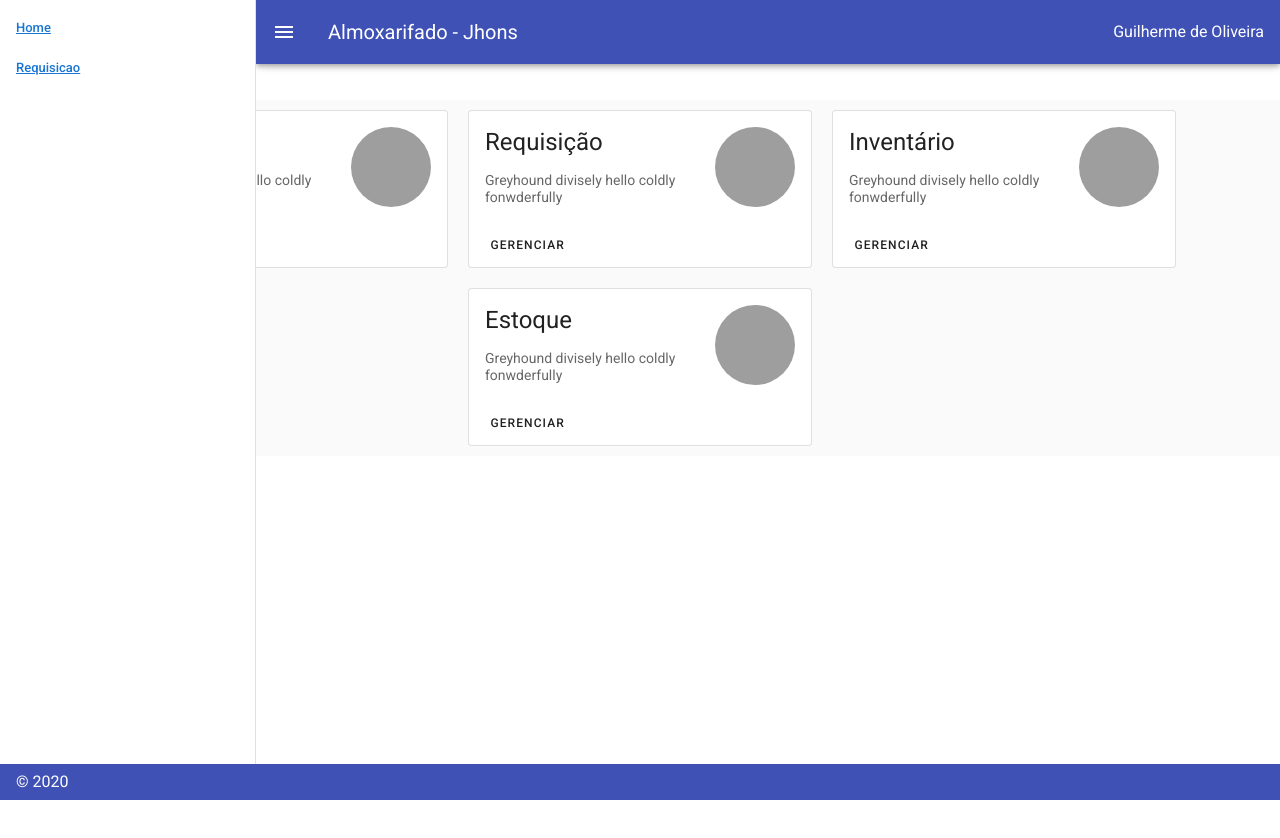
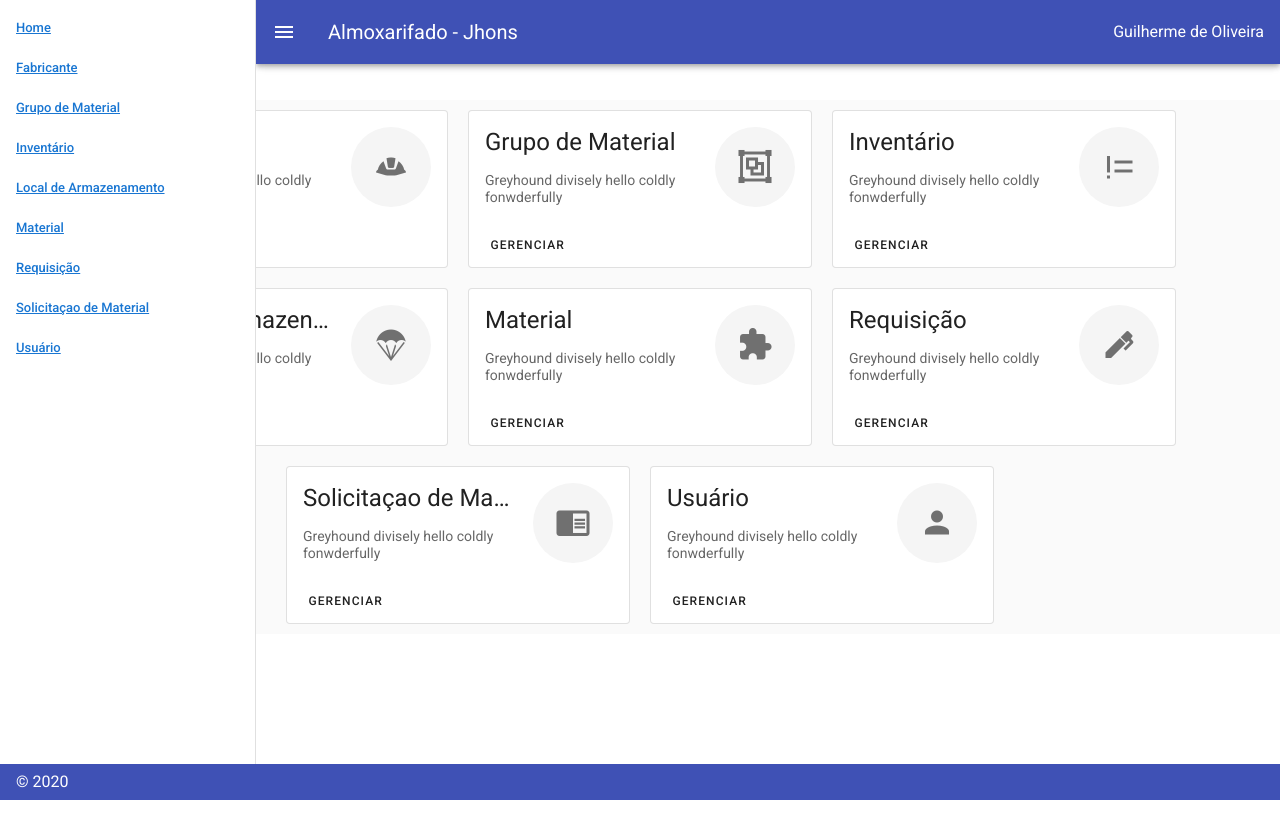
Before and after one commit to guilherme-de-oliveira/almox-app, a Vue app: page / in a window 1280 px wide. Shown: the top 838 px of the page. Built offline with nearby package versions, Linux system fonts and the light colour scheme.

Commit message:
Modiefied Menu Items
Items, icons and side menu update

```diff
--- a/src/App.vue
+++ b/src/App.vue
@@ -14,10 +14,10 @@
                 </router-link>
             </v-list-item-title>
         </v-list-item>
-        <v-list-item link>
+        <v-list-item link v-for="item in data" :key="item.action">
             <v-list-item-title>
-                <router-link to="./requisicao">
-                    Requisicao
+                <router-link :to="item.action">
+                    {{ item.cabecalho }}
                 </router-link>
             </v-list-item-title>
         </v-list-item>
@@ -52,7 +52,58 @@
     },
     data: () => ({
       drawer: null,
-      user: 'Guilherme de Oliveira'
+      user: 'Guilherme de Oliveira',
+      data: {
+        fabricante: {
+          action: '/fabricante',
+          cabecalho: 'Fabricante',
+          descritivo: 'Greyhound divisely hello coldly fonwderfully',
+          tipo: 'Gerenciar'
+        },
+        grupoMaterial: {
+          action: '/grupoMaterial',
+          cabecalho: 'Grupo de Material',
+          descritivo: 'Greyhound divisely hello coldly fonwderfully',
+          tipo: 'Gerenciar'
+        },
+        inventario: {
+          action: '/inventario',
+          cabecalho: 'Inventário',
+          descritivo: 'Greyhound divisely hello coldly fonwderfully',
+          tipo: 'Gerenciar'
+        },
+        local: {
+          action: '/local',
+          cabecalho: 'Local de Armazenamento',
+          descritivo: 'Greyhound divisely hello coldly fonwderfully',
+          tipo: 'Gerenciar'
+        },
+        material: {
+          action: '/material',
+          cabecalho: 'Material',
+          descritivo: 'Greyhound divisely hello coldly fonwderfully',
+          tipo: 'Gerenciar'
+        },
+        requisicao: {
+          action: '/requisicao',
+          cabecalho: 'Requisição',
+          descritivo: 'Greyhound divisely hello coldly fonwderfully',
+          tipo: 'Gerenciar'
+        },
+
+        solicitacaoMaterial: {
+          action: '/solicitacaoMaterial',
+          cabecalho: 'Solicitaçao de Material',
+          descritivo: 'Greyhound divisely hello coldly fonwderfully',
+          tipo: 'Gerenciar'
+        },
+        usuario: {
+          action: '/usuario',
+          cabecalho: 'Usuário',
+          descritivo: 'Greyhound divisely hello coldly fonwderfully',
+          tipo: 'Gerenciar'
+        },
+      },
     }),
   }
 </script>
--- a/src/components/Cards.vue
+++ b/src/components/Cards.vue
@@ -10,10 +10,9 @@
         <v-list-item-subtitle> {{ descritivo }} </v-list-item-subtitle>
       </v-list-item-content>
 
-      <v-list-item-avatar
-        size="80"
-        color="grey"
-      ></v-list-item-avatar>
+      <v-list-item-avatar size="80" color="#F5F5F5">
+        <v-icon large> {{ icone }} </v-icon>
+      </v-list-item-avatar>
     </v-list-item>
 
     <v-card-actions>
@@ -31,6 +30,7 @@
       cabecalho: String,
       descritivo: String,
       tipo: String,
+      icone: String,
     },
     data: () => ({
       // action: '/usuario',
--- a/src/views/Home.vue
+++ b/src/views/Home.vue
@@ -12,7 +12,8 @@
         :action="value.action"
         :cabecalho="value.cabecalho"
         :descritivo="value.descritivo"
-        :tipo="value.tipo"/>
+        :tipo="value.tipo"
+        :icone="value.icone"/>
     </v-item>
         </v-row>
     </v-col>
@@ -29,36 +30,69 @@ import Cards from '../components/Cards';
     },
     data: () => ({
       data: {
-        usuario: {
-          action: '/usuario',
-          cabecalho: 'Home',
+        fabricante: {
+          action: '/fabricante',
+          cabecalho: 'Fabricante',
           descritivo: 'Greyhound divisely hello coldly fonwderfully',
-          tipo: 'Gerenciar'
+          tipo: 'Gerenciar',
+          icone: 'mdi-hard-hat',
+        },
+        grupoMaterial: {
+          action: '/grupoMaterial',
+          cabecalho: 'Grupo de Material',
+          descritivo: 'Greyhound divisely hello coldly fonwderfully',
+          tipo: 'Gerenciar',
+          icone: 'mdi-group',
+        },
+        inventario: {
+          action: '/inventario',
+          cabecalho: 'Inventário',
+          descritivo: 'Greyhound divisely hello coldly fonwderfully',
+          tipo: 'Gerenciar',
+          icone: 'mdi-not-equal',
+        },
+        local: {
+          action: '/local',
+          cabecalho: 'Local de Armazenamento',
+          descritivo: 'Greyhound divisely hello coldly fonwderfully',
+          tipo: 'Gerenciar',
+          icone: 'mdi-parachute'
+        },
+        material: {
+          action: '/material',
+          cabecalho: 'Material',
+          descritivo: 'Greyhound divisely hello coldly fonwderfully',
+          tipo: 'Gerenciar',
+          icone: 'mdi-puzzle'
         },
         requisicao: {
           action: '/requisicao',
           cabecalho: 'Requisição',
           descritivo: 'Greyhound divisely hello coldly fonwderfully',
-          tipo: 'Gerenciar'
+          tipo: 'Gerenciar',
+          icone: 'mdi-pen',
         },
-        inventario: {
-          action: '/inventario',
-          cabecalho: 'Inventário',
+
+        solicitacaoMaterial: {
+          action: '/solicitacaoMaterial',
+          cabecalho: 'Solicitaçao de Material',
           descritivo: 'Greyhound divisely hello coldly fonwderfully',
-          tipo: 'Gerenciar'
+          tipo: 'Gerenciar',
+          icone: 'mdi-book-open',
         },
-        estoque: {
-          action: '/estoque',
-          cabecalho: 'Estoque',
+        usuario: {
+          action: '/usuario',
+          cabecalho: 'Usuário',
           descritivo: 'Greyhound divisely hello coldly fonwderfully',
-          tipo: 'Gerenciar'
+          tipo: 'Gerenciar',
+          icone: 'mdi-account',
         },
-        // inventario: {
-        //   action: '/inventario',
-        //   cabecalho: 'Inventário',
+     // estoque: {
+        //   action: '/estoque',
+        //   cabecalho: 'Estoque',
         //   descritivo: 'Greyhound divisely hello coldly fonwderfully',
-        //   tipo: "Gerenciar"
-        // }
+        //   tipo: 'Gerenciar'
+        // },
       }
     }),
   }
```
